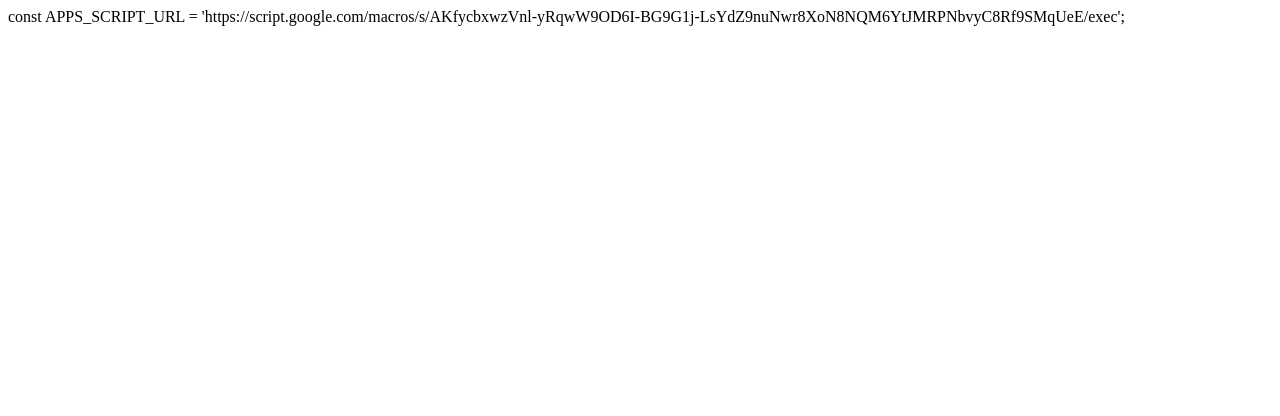
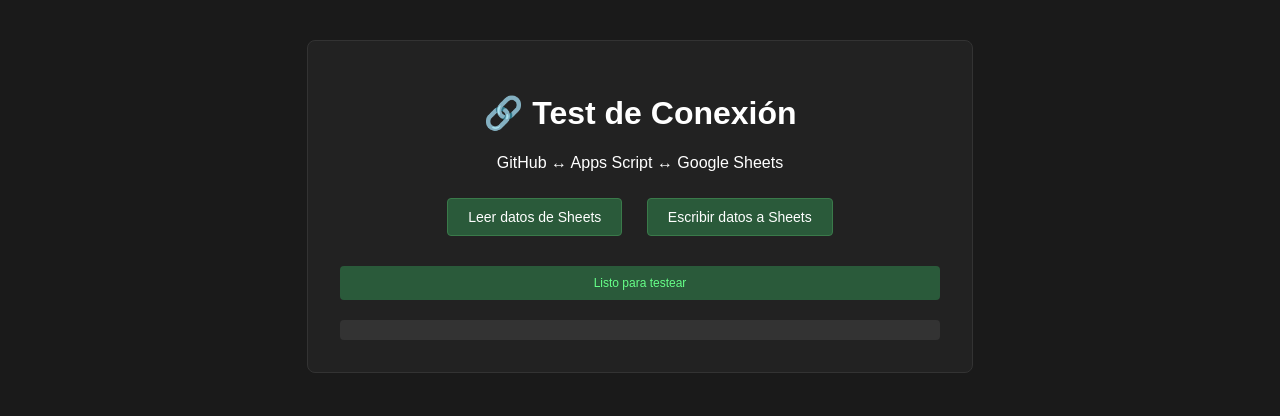
Before and after one commit to nachobordessolles/gestor-clientes, a plain HTML site: page index.html in a window 1280 px wide. Drawn offline with Linux system fonts and the light colour scheme.

Commit message:
Update index.html

```diff
--- a/index.html
+++ b/index.html
@@ -1 +1,87 @@
+<!DOCTYPE html>
+<html lang="es">
+<head>
+  <meta charset="UTF-8">
+  <meta name="viewport" content="width=device-width, initial-scale=1.0">
+  <title>Test Conexión</title>
+  <style>
+    body { font-family: Arial; background: #1a1a1a; color: #fff; padding: 2rem; text-align: center; }
+    .card { background: #222; border: 1px solid #333; border-radius: 8px; padding: 2rem; max-width: 600px; margin: 0 auto; }
+    button { background: #2a5a3a; border: 1px solid #3a7a4a; color: #fff; padding: 10px 20px; border-radius: 4px; cursor: pointer; font-size: 14px; margin: 10px; }
+    button:hover { background: #3a7a4a; }
+    .status { margin-top: 20px; font-size: 12px; padding: 10px; border-radius: 4px; }
+    .ok { background: #2a5a3a; color: #6f8; }
+    .err { background: #5a2a2a; color: #f88; }
+    .loading { background: #333; color: #aaa; }
+    #result { margin-top: 20px; text-align: left; background: #333; padding: 10px; border-radius: 4px; font-size: 11px; font-family: monospace; white-space: pre-wrap; word-break: break-all; }
+  </style>
+</head>
+<body>
+
+<div class="card">
+  <h1>🔗 Test de Conexión</h1>
+  <p>GitHub ↔ Apps Script ↔ Google Sheets</p>
+
+  <button onclick="testLectura()">Leer datos de Sheets</button>
+  <button onclick="testEscritura()">Escribir datos a Sheets</button>
+
+  <div id="status" class="status loading">En espera...</div>
+  <div id="result"></div>
+</div>
+
+<script>
 const APPS_SCRIPT_URL = 'https://script.google.com/macros/s/AKfycbxwzVnl-yRqwW9OD6I-BG9G1j-LsYdZ9nuNwr8XoN8NQM6YtJMRPNbvyC8Rf9SMqUeE/exec';
+
+function mostrarStatus(msg, tipo) {
+  const el = document.getElementById('status');
+  el.textContent = msg;
+  el.className = 'status ' + tipo;
+}
+
+function mostrarResultado(obj) {
+  document.getElementById('result').textContent = JSON.stringify(obj, null, 2);
+}
+
+async function testLectura() {
+  mostrarStatus('Leyendo...', 'loading');
+  try {
+    const response = await fetch(APPS_SCRIPT_URL + '?action=read');
+    const data = await response.json();
+    mostrarResultado(data);
+    mostrarStatus('✓ Conexión OK - Datos leídos', 'ok');
+  } catch (err) {
+    mostrarResultado({ error: err.message });
+    mostrarStatus('✗ Error: ' + err.message, 'err');
+  }
+}
+
+async function testEscritura() {
+  mostrarStatus('Escribiendo...', 'loading');
+  try {
+    const testData = {
+      action: 'write',
+      clientes: [
+        { id: '1', nombre: 'Test Cliente', email: 'test@example.com', fecha: new Date().toLocaleDateString() }
+      ]
+    };
+
+    const response = await fetch(APPS_SCRIPT_URL, {
+      method: 'POST',
+      mode: 'no-cors',
+      headers: { 'Content-Type': 'application/json' },
+      body: JSON.stringify(testData)
+    });
+
+    mostrarResultado(testData);
+    mostrarStatus('✓ Datos enviados - Verifica en Google Sheets celda B1', 'ok');
+  } catch (err) {
+    mostrarResultado({ error: err.message });
+    mostrarStatus('✗ Error: ' + err.message, 'err');
+  }
+}
+
+mostrarStatus('Listo para testear', 'ok');
+</script>
+
+</body>
+</html>
```
